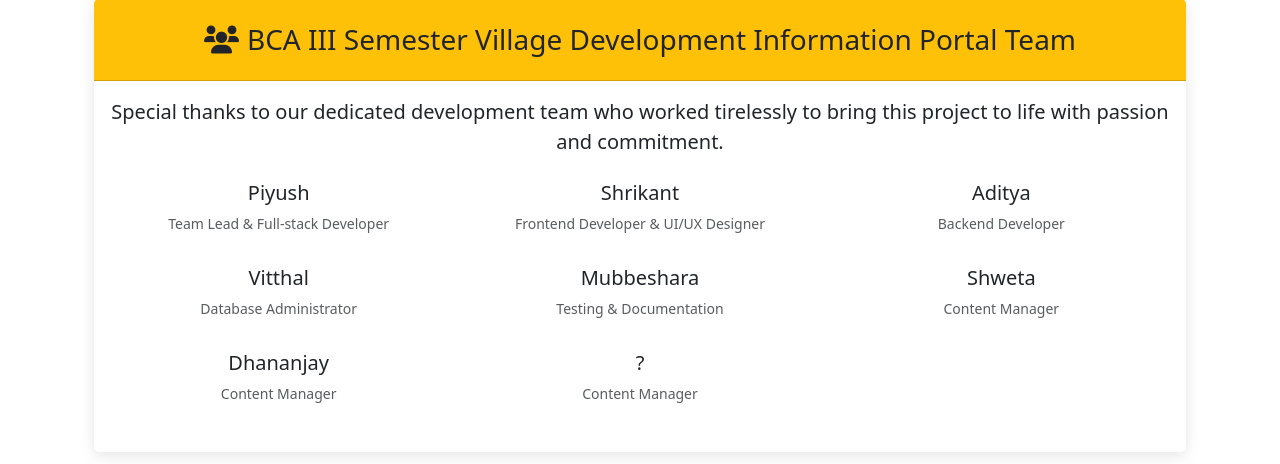
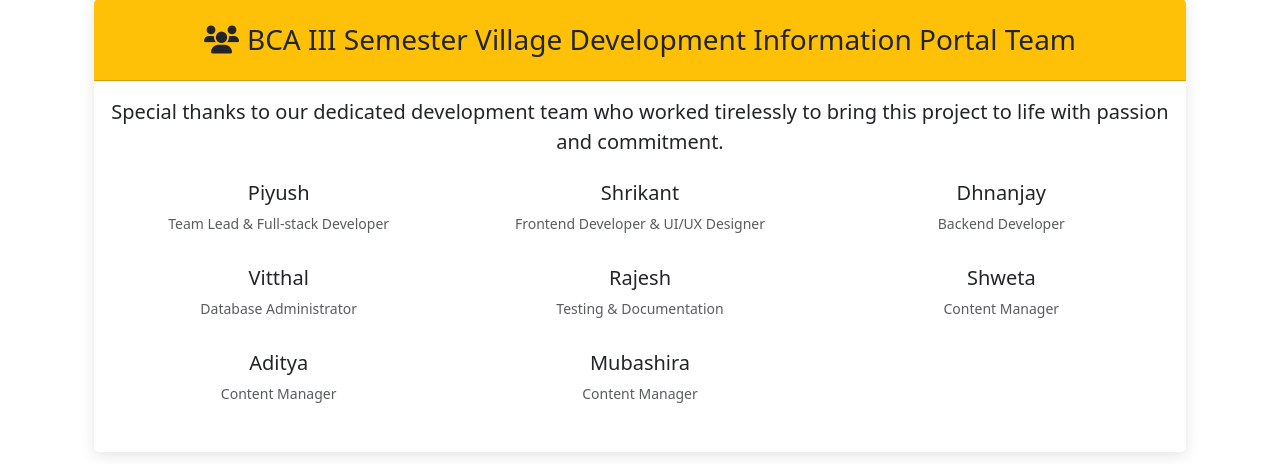
Before and after one commit to Quantumstricker078/Village-Development-Portal, a Flask app: page /acknowledgements in a window 1280 px wide. Shown: the part 1628-2092 px from the top of the page. Run offline with Flask 3, Linux system fonts and the light colour scheme.

Commit message:
modified:   app.py 	modified:   database.db 	modified:   templates/acknowledgements.html 	modified:   templates/index.html

```diff
--- a/app.py
+++ b/app.py
@@ -233,7 +233,17 @@ def login():
             user_obj = User(user['id'], user['name'], user['email'], user['role'])
             login_user(user_obj)
             flash('Login successful!', 'success')
-            return redirect(url_for('admin_dashboard'))
+
+            # Respect the 'next' parameter when present (and simple safety check)
+            next_page = request.args.get('next')
+            if next_page and not next_page.startswith('/'):
+                next_page = None
+
+            # Redirect admin users to admin dashboard, others to index (or next)
+            if user_obj.role == 'admin':
+                return redirect(next_page or url_for('admin_dashboard'))
+            else:
+                return redirect(next_page or url_for('index'))
         else:
             flash('Invalid email or password', 'error')
 
@@ -301,6 +311,11 @@ def logout():
 @app.route('/admin/dashboard')
 @login_required
 def admin_dashboard():
+    # Check if user is admin
+    if current_user.role != 'admin':
+        flash('You do not have permission to access the admin dashboard', 'error')
+        return redirect(url_for('index'))
+
     conn = get_db()
     cursor = conn.cursor()
 
--- a/templates/acknowledgements.html
+++ b/templates/acknowledgements.html
@@ -140,7 +140,7 @@
                     <p class="text-muted small">Frontend Developer & UI/UX Designer</p>
                 </div>
                 <div class="col-md-4 mb-3">
-                    <h5>Aditya</h5>
+                    <h5>Dhnanjay</h5>
                     <p class="text-muted small">Backend Developer</p>
                 </div>
                 <div class="col-md-4 mb-3">
@@ -148,7 +148,7 @@
                     <p class="text-muted small">Database Administrator</p>
                 </div>
                 <div class="col-md-4 mb-3">
-                    <h5>Mubbeshara</h5>
+                    <h5>Rajesh</h5>
                     <p class="text-muted small">Testing & Documentation</p>
                 </div>
                 <div class="col-md-4 mb-3">
@@ -156,11 +156,11 @@
                     <p class="text-muted small">Content Manager</p>
                 </div>
                 <div class="col-md-4 mb-3">
-                    <h5>Dhananjay</h5>
+                    <h5>Aditya</h5>
                     <p class="text-muted small">Content Manager</p>
                 </div>
                 <div class="col-md-4 mb-3">
-                    <h5>?</h5>
+                    <h5>Mubashira</h5>
                     <p class="text-muted small">Content Manager</p>
                 </div>
             </div>
```
Also changed, not shown: templates/index.html (+10 -0 lines), database.db.
